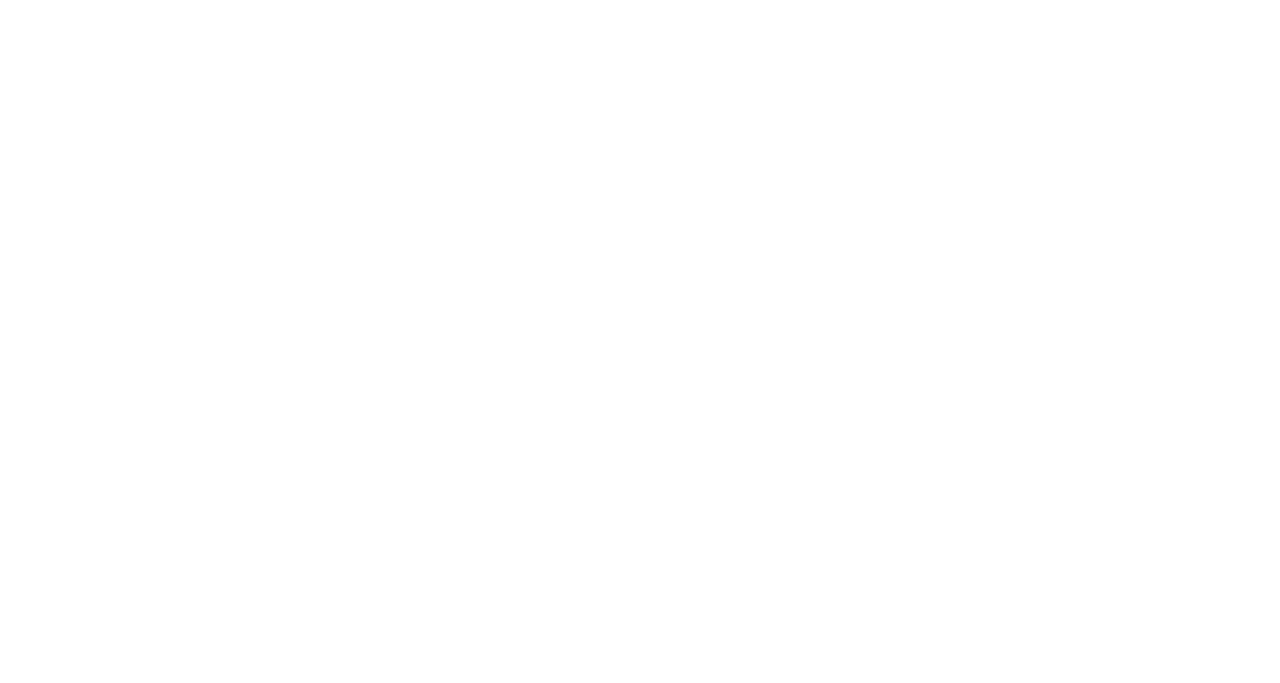
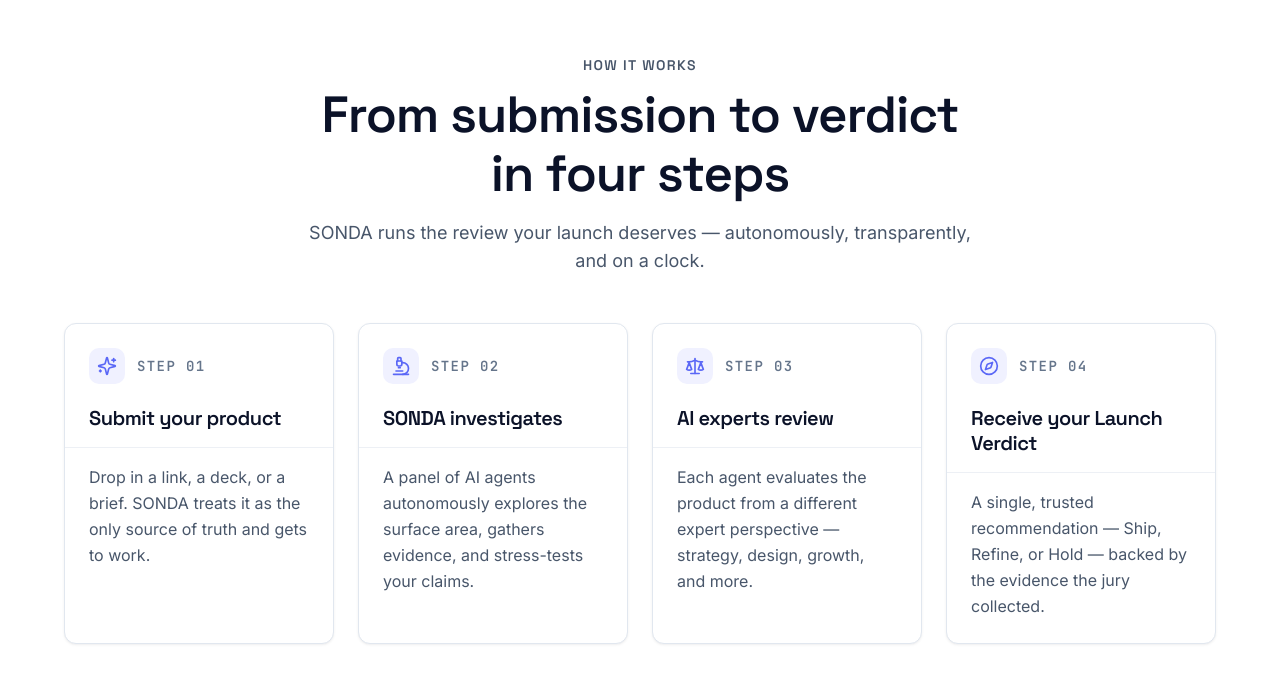
Before and after one commit to hasbunallah01/SONDA, a Next.js app: page / in a window 1280 px wide. Shown: the part 905-1588 px from the top of the page. Before the commit the page ends 865 px from the top, so only its background shows below. Built offline with nearby package versions, Linux system fonts and the light colour scheme.

Commit message:
feat(landing): add 'How SONDA Works' section (Task 4.3)

```diff
--- a/app/page.tsx
+++ b/app/page.tsx
@@ -1,12 +1,19 @@
 /**
  * app/page.tsx — Root entry page.
  *
- * Currently renders only the landing-page Hero. Navigation, Features,
- * FAQ, Footer, and other sections will be added in subsequent tasks.
+ * Renders the landing-page sections in order. The Navigation is mounted
+ * in app/layout.tsx (shared across routes). Additional sections will be
+ * added in subsequent tasks.
  */
 
 import { Hero } from '@/components/landing/hero';
+import { HowItWorks } from '@/components/landing/how-it-works';
 
 export default function HomePage() {
-  return <Hero />;
+  return (
+    <>
+      <Hero />
+      <HowItWorks />
+    </>
+  );
 }
--- /dev/null
+++ b/components/landing/how-it-works.tsx
@@ -0,0 +1,156 @@
+/**
+ * components/landing/how-it-works.tsx — "How SONDA Works" landing section.
+ *
+ * A 4-step explainer that uses the existing Card primitive. Each step is
+ * a self-contained card: an icon, a step number, a title, and a one-line
+ * description. The grid is 1-col on mobile, 2-col on tablet, 4-col on
+ * desktop, so the steps scale gracefully without ever feeling cramped.
+ *
+ * Design
+ *  - Eyebrow + section title + optional description for the section.
+ *  - Cards use the same Card primitive as the rest of the app, with the
+ *    default hover lift intact.
+ *  - Step number is a small pill in the brand-tinted "primary-soft" tone
+ *    so it reads as a process marker, not a decoration.
+ *
+ * Accessibility
+ *  - Wrapped in a semantic <section> with aria-labelledby pointing at
+ *    the section title.
+ *  - The decorative icon inside each card is aria-hidden.
+ *  - Each card stays a passive <section> — no fake buttons.
+ */
+
+'use client';
+
+import * as React from 'react';
+import type { LucideIcon } from 'lucide-react';
+import { Compass, Microscope, Scale, Sparkles } from 'lucide-react';
+
+// Import Card directly (not via the components/ui barrel) so this server
+// component doesn't drag client-only primitives into the server bundle.
+import { Card, CardContent, CardDescription, CardHeader, CardTitle } from '@/components/ui/card';
+
+export interface HowItWorksStep {
+  /** Lucide icon component to render. Decorative (aria-hidden). */
+  icon: LucideIcon;
+  /** Step title. */
+  title: string;
+  /** One-line description of what happens at this step. */
+  description: string;
+}
+
+const DEFAULT_STEPS: HowItWorksStep[] = [
+  {
+    icon: Sparkles,
+    title: 'Submit your product',
+    description:
+      'Drop in a link, a deck, or a brief. SONDA treats it as the only source of truth and gets to work.',
+  },
+  {
+    icon: Microscope,
+    title: 'SONDA investigates',
+    description:
+      'A panel of AI agents autonomously explores the surface area, gathers evidence, and stress-tests your claims.',
+  },
+  {
+    icon: Scale,
+    title: 'AI experts review',
+    description:
+      'Each agent evaluates the product from a different expert perspective — strategy, design, growth, and more.',
+  },
+  {
+    icon: Compass,
+    title: 'Receive your Launch Verdict',
+    description:
+      'A single, trusted recommendation — Ship, Refine, or Hold — backed by the evidence the jury collected.',
+  },
+];
+
+export interface HowItWorksProps {
+  /** Eyebrow text above the section title. */
+  eyebrow?: string;
+  /** Section title. */
+  title?: string;
+  /** Optional supporting copy under the section title. */
+  description?: string;
+  /** Override the four steps. Defaults to the SONDA product flow. */
+  steps?: HowItWorksStep[];
+}
+
+const HowItWorks: React.FC<HowItWorksProps> = ({
+  eyebrow = 'How it works',
+  title = 'From submission to verdict in four steps',
+  description = 'SONDA runs the review your launch deserves — autonomously, transparently, and on a clock.',
+  steps = DEFAULT_STEPS,
+}) => {
+  // Stable id for aria-labelledby — survives SSR and re-renders.
+  const titleId = React.useId();
+
+  return (
+    <section
+      aria-labelledby={titleId}
+      className="relative w-full bg-background px-6 py-20 text-text-primary sm:py-24"
+    >
+      <div className="mx-auto w-full max-w-6xl">
+        {/* Section header */}
+        <div className="mx-auto max-w-2xl text-center">
+          <p className="font-display text-caption font-semibold uppercase tracking-widest text-text-secondary">
+            {eyebrow}
+          </p>
+          <h2
+            className="mt-3 font-display text-h2 font-semibold leading-tight tracking-tight sm:text-h1"
+            id={titleId}
+          >
+            {title}
+          </h2>
+          <p className="mt-4 text-body leading-relaxed text-text-secondary sm:text-lg">
+            {description}
+          </p>
+        </div>
+
+        {/* Steps grid */}
+        <ol
+          aria-label="How SONDA works, in four steps"
+          className="mt-12 grid grid-cols-1 gap-5 sm:grid-cols-2 sm:gap-6 lg:grid-cols-4"
+        >
+          {steps.map((step, index) => {
+            const Icon = step.icon;
+            const stepNumber = index + 1;
+            return (
+              <li key={`${step.title}-${index}`} className="h-full">
+                <Card className="h-full">
+                  <CardHeader>
+                    <div className="flex items-center gap-3">
+                      <span
+                        aria-hidden="true"
+                        className="inline-flex h-9 w-9 items-center justify-center rounded-md bg-primary-soft text-primary"
+                      >
+                        <Icon className="h-5 w-5" strokeWidth={2} />
+                      </span>
+                      <span
+                        aria-hidden="true"
+                        className="font-mono text-caption font-semibold uppercase tracking-widest text-text-muted"
+                      >
+                        Step {String(stepNumber).padStart(2, '0')}
+                      </span>
+                    </div>
+                    <CardTitle as="h3" className="mt-4 text-h5">
+                      {step.title}
+                    </CardTitle>
+                  </CardHeader>
+                  <CardContent>
+                    <CardDescription className="text-body leading-relaxed text-text-secondary">
+                      {step.description}
+                    </CardDescription>
+                  </CardContent>
+                </Card>
+              </li>
+            );
+          })}
+        </ol>
+      </div>
+    </section>
+  );
+};
+
+export { HowItWorks };
```
